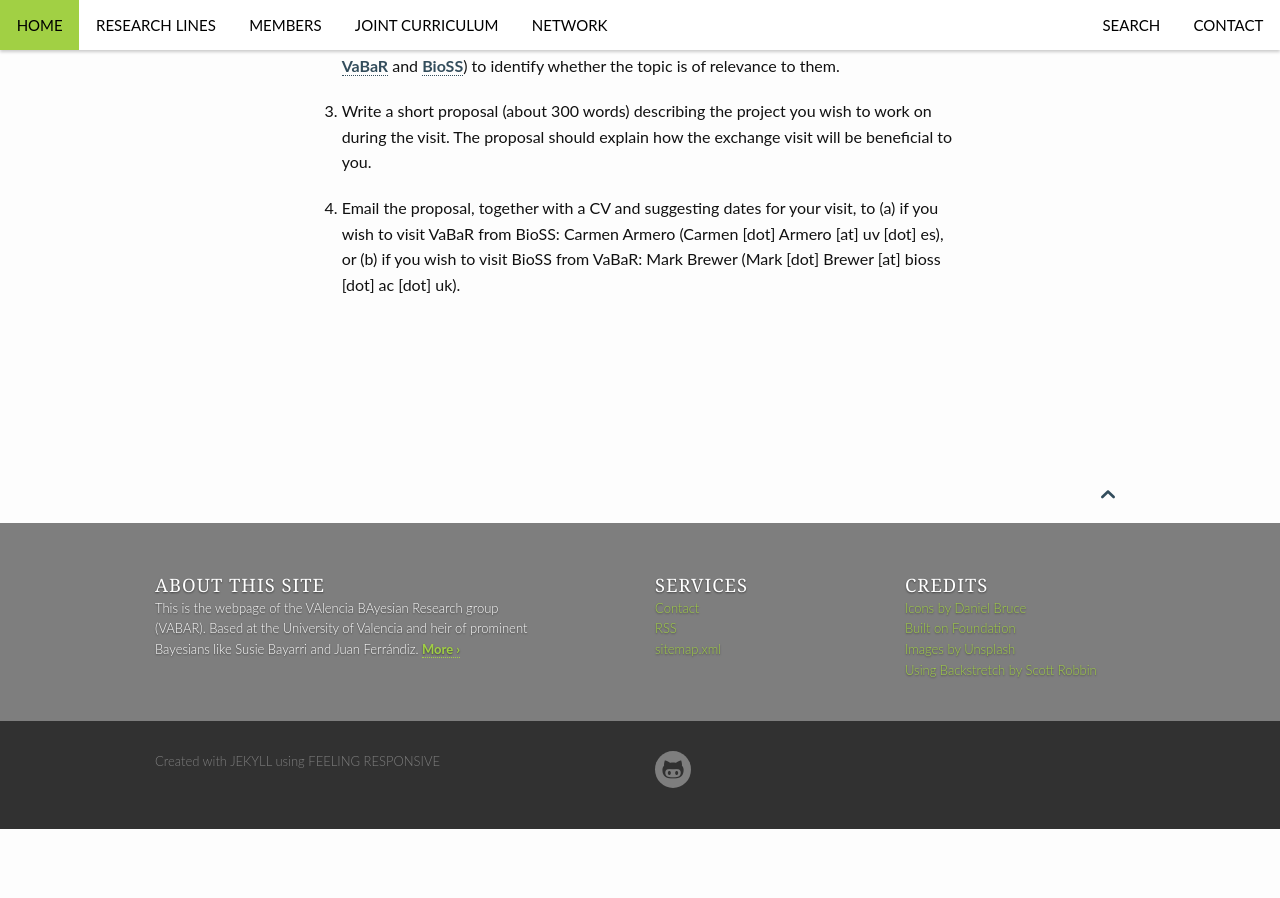
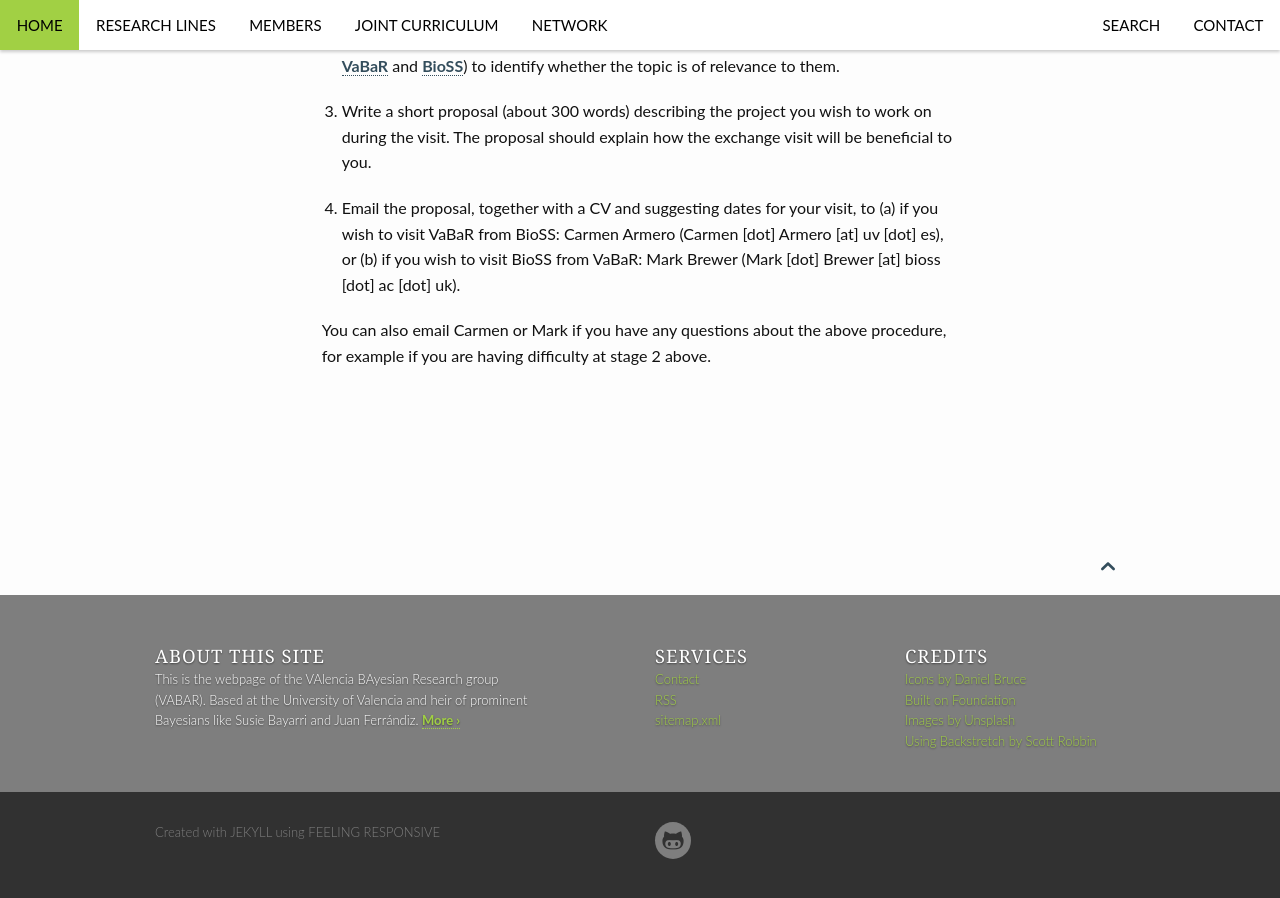
Before and after one commit to VABAR/VABAR.github.io, a Jekyll site: the page built from pages/bioss-exchange.md, in a window 1280 px wide and 900 px high, scrolled down 717 px. Built offline with Jekyll 4.4.1, drawn with Linux system fonts in a browser that asks for light colours; before the commit the page ends 1546 px from its top, so only the background shows below that.

Commit message:
bioss-exchange: update text

```diff
--- a/pages/bioss-exchange.md
+++ b/pages/bioss-exchange.md
@@ -24,3 +24,5 @@ If you are interested in making an exchange visit, you can apply via the followi
 1. Write a short proposal (about 300 words) describing the project you wish to work on during the visit. The proposal should explain how the exchange visit will be beneficial to you.
 
 1. Email the proposal, together with a CV and suggesting dates for your visit, to (a) if you wish to visit VaBaR from BioSS: Carmen Armero (Carmen [dot] Armero [at] uv [dot] es), or (b) if you wish to visit BioSS from VaBaR: Mark Brewer (Mark [dot] Brewer [at] bioss [dot] ac [dot] uk).
+
+You can also email Carmen or Mark if you have any questions about the above procedure, for example if you are having difficulty at stage 2 above.
```
